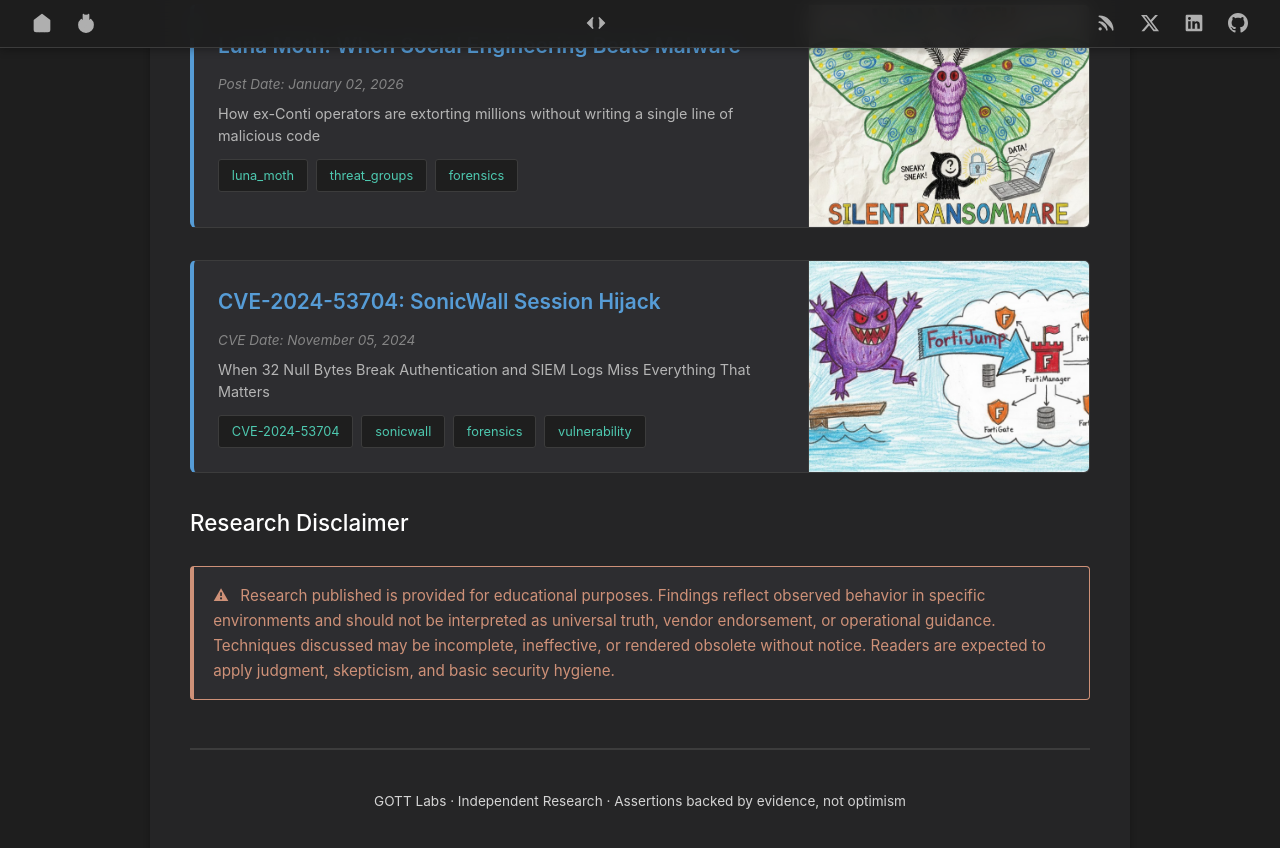
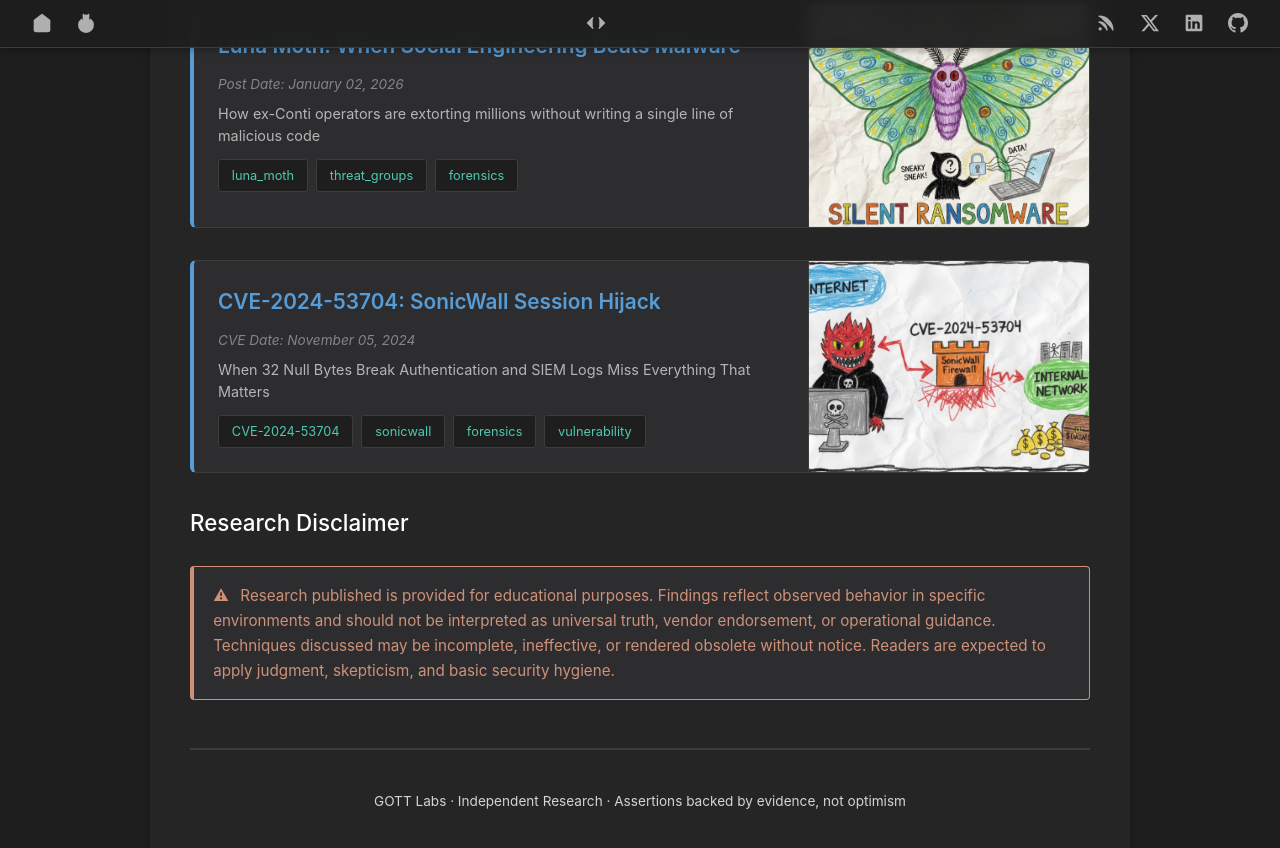
Before and after one commit to gottlabs/home, a Jekyll site: the page built from index.md, in a window 1280 px wide and 900 px high, scrolled down 2012 px. Shown: the top 848 px of the window. Built offline with Jekyll 4.4.1, drawn with Linux system fonts in a browser that asks for light colours.

Commit message:
Update index.md

```diff
--- a/index.md
+++ b/index.md
@@ -154,13 +154,13 @@ This site exists to publish research. Any resemblance to marketing is coincident
     <p>When 32 Null Bytes Break Authentication and SIEM Logs Miss Everything That Matters</p>
     <div class="post-tags">
       <span class="tag" onclick="filterByTag('CVE-2024-53704')">CVE-2024-53704</span>
-      <span class="tag" onclick="filterByTag('threat_groups')">sonicwall</span>
+      <span class="tag" onclick="filterByTag('sonicwall')">sonicwall</span>
       <span class="tag" onclick="filterByTag('forensics')">forensics</span>
       <span class="tag" onclick="filterByTag('vulnerability')">vulnerability</span>
     </div>
   </div>
   <div class="post-image">
-    <img src="{{ site.baseurl }}/assets/images/CVE-2024-47575.png" alt="sonicwall">
+    <img src="{{ site.baseurl }}/assets/images/CVE-2024-53704.png" alt="SonicWall CVE-2024-53704 Vulnerability">
   </div>
 </div>
 
```
